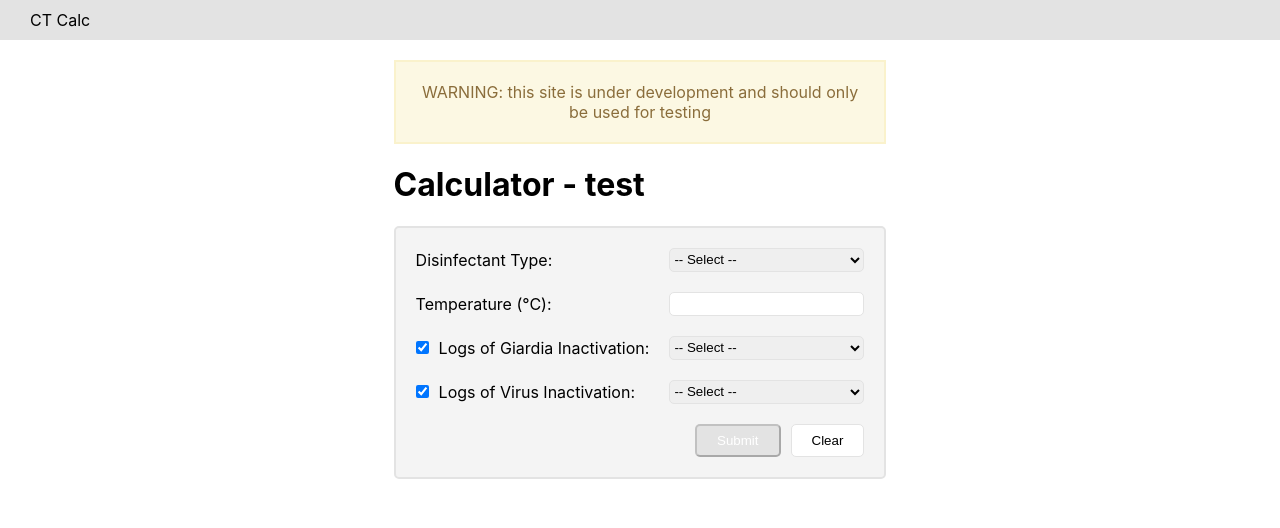
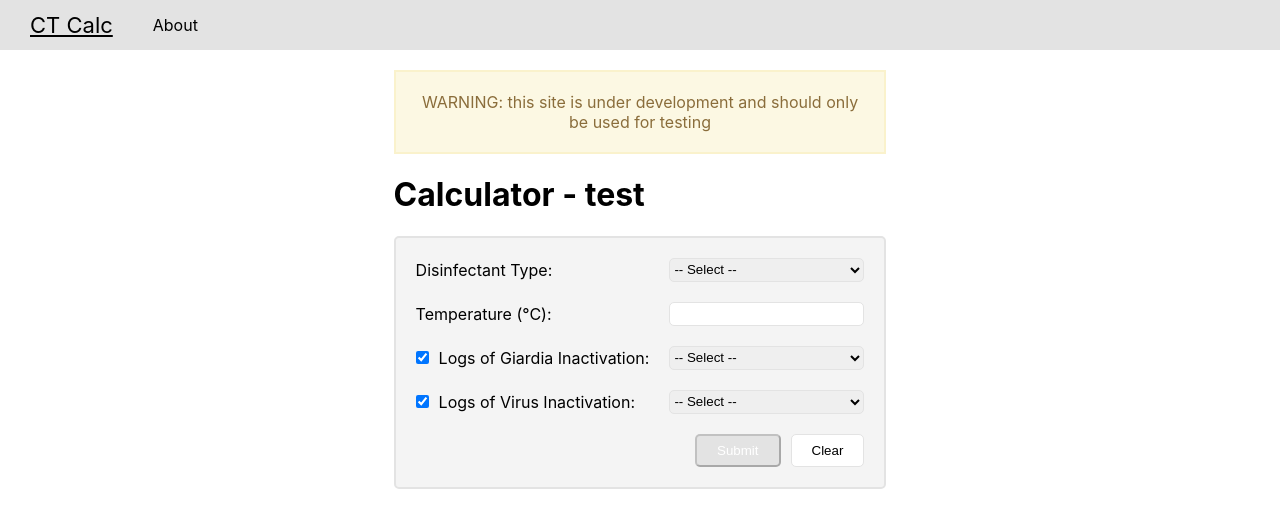
Before and after one commit to nicodes/ctcalc, a React (Create React App) app in the folder client/: page / in a window 1280 px wide. Shown: the top 528 px of the page. Built offline with nearby package versions, Linux system fonts and the light colour scheme.

Commit message:
added about page, and some styling

```diff
--- /dev/null
+++ b/client/src/components/about/About.js
@@ -0,0 +1,18 @@
+import React from 'react';
+
+function About({ setCalcView }) {
+    return (
+        <div style={{ maxWidth: '60%', marginLeft: 'auto', marginRight: 'auto' }}>
+            <h1>Contact Time Calculator</h1>
+            <p>This Contact Time Calculator calculates the contact time provided and the amount of contact time needed to provide adequate inactivation of Giardia and viruses for a range of disinfectants. These calculations can be useful for determining compliance with the Surface Water Treatment Rule.</p>
+            <p>All data and calculations are taken from </p>
+            <p>The amount contact time needed is determined from user inputs of the type of disinfectant, the logs of inactivation needed, temperature, pH, and disinfectant residual. The calculator uses the methods and tables in EPA Manual EPA815-R-99-013, titled “Disinfection Profiling and Benchmarking Guidance Manual”, dated August 1999, for determining the amount of inactivation needed.</p>
+            <p><a href='https://nepis.epa.gov/Exe/ZyNET.exe/20002249.TXT?ZyActionD=ZyDocument&Client=EPA&Index=1995+Thru+1999&Docs=&Query=&Time=&EndTime=&SearchMethod=1&TocRestrict=n&Toc=&TocEntry=&QField=&QFieldYear=&QFieldMonth=&QFieldDay=&IntQFieldOp=0&ExtQFieldOp=0&XmlQuery=&File=D%3A%5Czyfiles%5CIndex%20Data%5C95thru99%5CTxt%5C00000015%5C20002249.txt&User=ANONYMOUS&Password=anonymous&SortMethod=h%7C-&MaximumDocuments=1&FuzzyDegree=0&ImageQuality=r75g8/r75g8/x150y150g16/i425&Display=hpfr&DefSeekPage=x&SearchBack=ZyActionL&Back=ZyActionS&BackDesc=Results%20page&MaximumPages=1&ZyEntry=1&SeekPage=x&ZyPURL#'>
+                Click for EPA source documents
+            </a></p>
+            <p><a href={'javascript: void(0);'} onClick={setCalcView}>Click here to get started</a></p>
+        </div >
+    );
+}
+
+export default About;
--- a/client/src/components/app/App.js
+++ b/client/src/components/app/App.js
@@ -1,13 +1,26 @@
-import React from 'react';
+import React, { useState } from 'react';
 import Calculator from '../calculator/Calculator'
-import './App.scss';
+import About from '../about/About'
+import { style, active } from './app.module.scss'
+
+const CALC_VIEW = 0
+const ABOUT_VIEW = 1
 
 function App() {
+  const [view, setView] = useState(CALC_VIEW)
   return (
-    <div id="app">
-      <header style={{ backgroundColor: '#e3e3e3', padding: '10px 30px' }}>CT Calc</header>
+    <div id="app" className={style}>
+      <nav>
+        <div className={view === CALC_VIEW ? active : null} onClick={() => setView(CALC_VIEW)}>
+          <a>CT Calc</a>
+        </div>
+        <div className={view === ABOUT_VIEW ? active : null} onClick={() => setView(ABOUT_VIEW)}>
+          <a>About</a>
+        </div>
+      </nav>
       <main>
-        <Calculator />
+        {view === CALC_VIEW && <Calculator />}
+        {view === ABOUT_VIEW && <About setCalcView={() => setView(CALC_VIEW)} />}
       </main>
     </div >
   );
--- a/client/src/components/app/App.scss
+++ /dev/null
@@ -1,7 +0,0 @@
-@import '../../styles/colors.scss';
-
-#app {
-  height: 100%;
-  display: grid;
-  grid-template-rows: min-content auto;
-}
--- /dev/null
+++ b/client/src/components/app/app.module.scss
@@ -0,0 +1,32 @@
+.style {
+    height: 100%;
+    display: grid;
+    grid-template-rows: min-content auto;
+
+    nav{
+        background-color: #e3e3e3;
+        height: 50px;
+        display: grid;
+        grid-template-columns: min-content min-content auto;
+        grid-gap: 20px;
+        padding-left: 20px;
+
+        div {
+            padding: 0 10px;
+            display: flex;
+            align-items: center;
+            white-space: nowrap;
+
+            color: black;
+            &:first-child {
+                font-size: 22px;
+            }
+            &.active {
+                text-decoration: underline;
+            }
+            &:hover {
+                background-color: lightgrey;
+            }
+        }
+    }
+}
--- a/client/src/components/calculator/Calculator.js
+++ b/client/src/components/calculator/Calculator.js
@@ -104,7 +104,7 @@ function Calculator() {
                 <input
                     type='number'
                     step='0.01'
-                    min={0.0000001}
+                    min={0.0001}
                     value={concentration}
                     onChange={({ target: { value } }) => {
                         validateConcentration(value)
@@ -119,7 +119,7 @@ function Calculator() {
                 <input
                     type='number'
                     step='0.01'
-                    min={0.0000001}
+                    min={0.0001}
                     value={ph}
                     onChange={({ target: { value } }) => {
                         validatePh(value)
@@ -135,7 +135,7 @@ function Calculator() {
             <input
                 type='number'
                 step='0.01'
-                min={0.0000001}
+                min={0.0001}
                 value={temperature}
                 onChange={({ target: { value } }) => {
                     validateTemperature(value)
```
